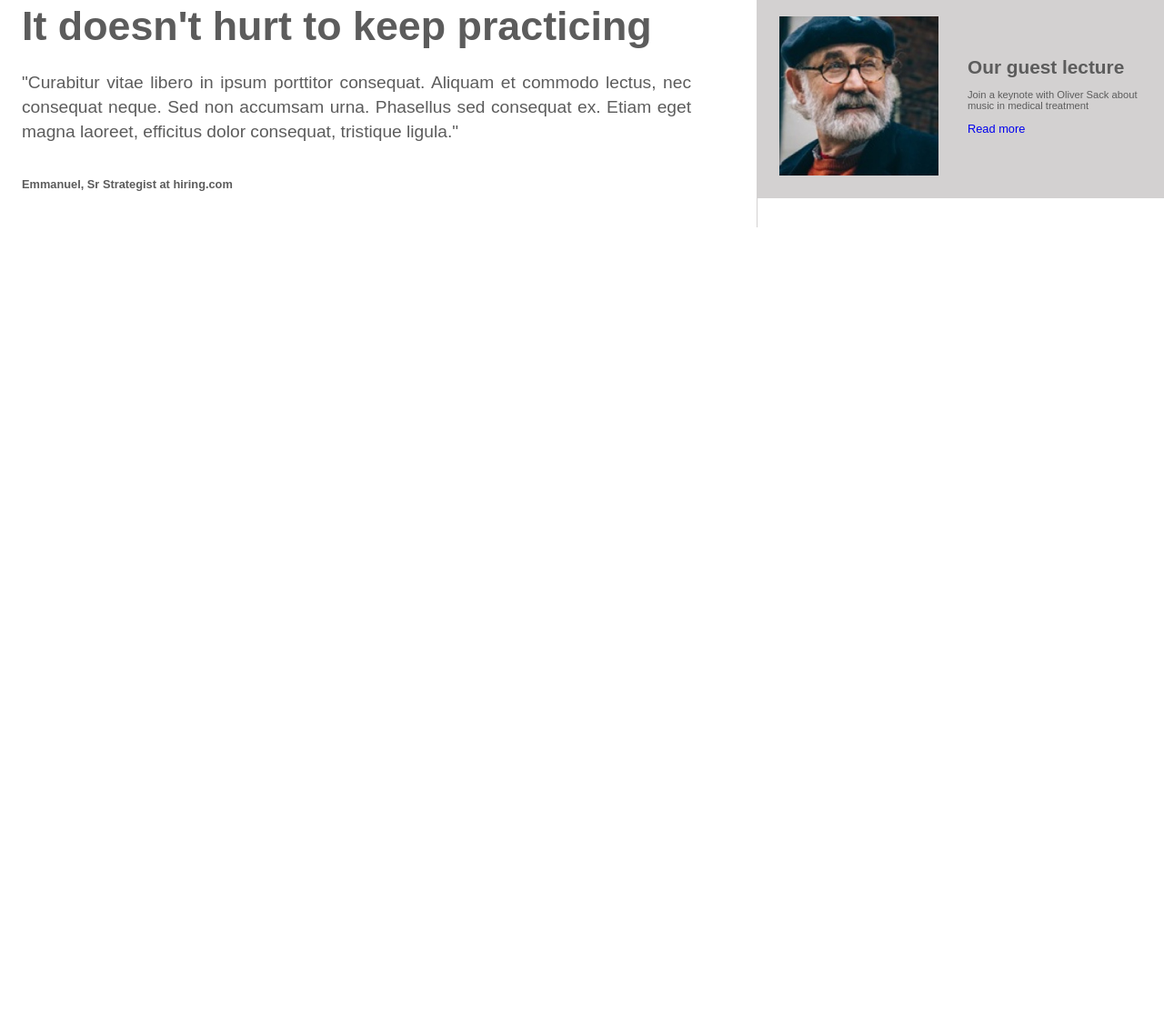
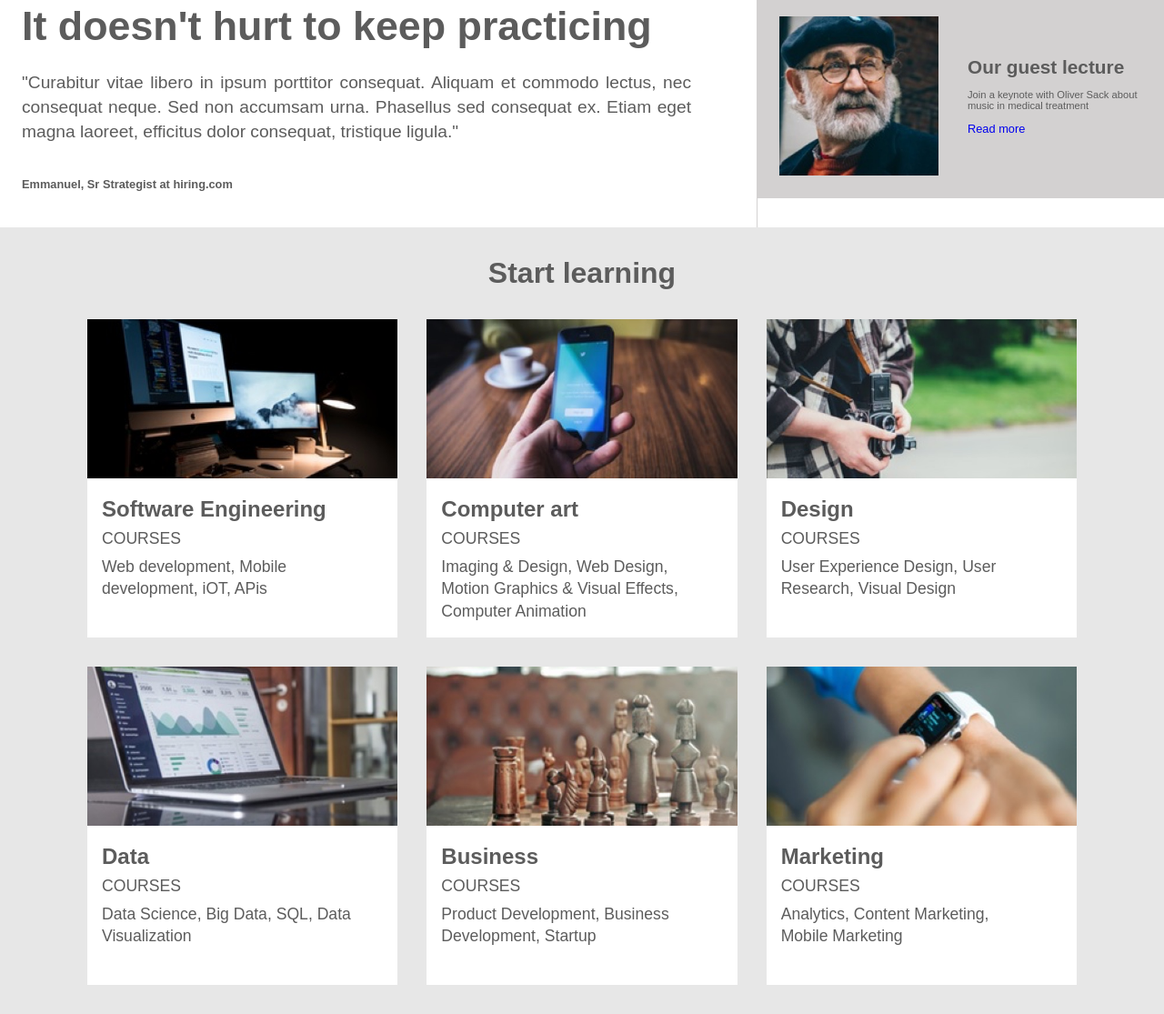
Before and after one commit to christian99-nsue/colmar-academy, a plain HTML site: page index.html in a window 1280 px wide. Shown: the part 1005-2120 px from the top of the page at 91% size. Before the commit the page ends 1309 px from the top, so only its background shows below. Drawn offline with Linux system fonts and the light colour scheme.

Commit message:
Third section complete

```diff
--- a/index.html
+++ b/index.html
@@ -52,32 +52,45 @@
             </div>
         </section>
         <section class="third">
+            <h1>Start learning</h1>
             <div>
                 <div>
-                    <img src="" alt="">
-                    <h2></h2>
-                    <p></p>
+                    <img src="resources/images/course-software.jpg" alt="">
+                    <h2>Software Engineering</h2>
+                    <span>courses</span>
+                    <p>Web development, Mobile <br> development, iOT, APis</p>
                 </div>
                 <div>
-                    <img src="" alt="">
-                    <h2></h2>
-                    <p></p>
+                    <img src="resources/images/course-computer-art.jpg" alt="">
+                    <h2>Computer art</h2>
+                    <span>courses</span>
+                    <p>Imaging & Design, Web Design,<br> Motion Graphics & Visual Effects,<br> Computer Animation</p>
                 </div>
                 <div>
-                    <img src="" alt="">
-                    <h2></h2>
-                    <p></p>
+                    <img src="resources/images/course-design.jpg" alt="">
+                    <h2>Design</h2>
+                    <span>courses</span>
+                    <p>User Experience Design, User <br> Research, Visual Design</p>
                 </div>
             </div>
             <div>
                 <div>
-
+                    <img src="resources/images/course-data.jpg" alt="">
+                    <h2>Data</h2>
+                    <span>courses</span>
+                    <p> Data Science, Big Data, SQL, Data <br> Visualization</P>
                 </div>
                 <div>
-
+                    <img src="resources/images/course-business.jpg" alt="">
+                    <h2>Business</h2>
+                    <span>courses</span>
+                    <p>Product Development, Business <br> Development, Startup</p>
                 </div>
                 <div>
-
+                    <img src="resources/images/course-marketing.jpg" alt="">
+                    <h2>Marketing</h2>
+                    <span>courses</span>
+                    <p>Analytics, Content Marketing, <br> Mobile Marketing</p>
                 </div>
             </div>
 
--- a/resources/css/style.css
+++ b/resources/css/style.css
@@ -173,3 +173,51 @@ nav ul li a{
 .lecture div:nth-child(3){
     background-color: rgb(211, 209, 209);
 }
+.third{
+    background-color: rgb(231, 231, 231);
+    padding-top: 2rem;
+    padding-left: 5rem;
+    padding-right: 5rem;
+}
+.third h1{
+    font-size: 2rem;
+    margin-bottom: 2rem;
+    text-align: center;
+    color: rgb(92, 92, 92);
+}
+.third div{
+    display: flex;
+}
+.third div div{
+    margin-left: 1rem;
+    margin-right: 1rem;
+    display: block;
+    flex: 30%;
+    background-color: white;
+    height: 350px;
+    margin-bottom: 2rem;
+}
+.third div div img{
+    width: 100%;
+    height: auto;
+    margin-bottom: 1rem;
+}
+.third div div h2{
+    margin-left: 1rem;
+    font-size: 1.5rem;
+    color: rgb(92, 92, 92);
+    margin-bottom: .5rem;
+}
+.third div div span{
+    text-transform: uppercase;
+    font-size: 1.1rem;
+    color: rgb(92, 92, 92);
+    margin-left: 1rem;
+}
+.third div div p{
+    margin-top: .5rem;
+    font-size: 1.1rem;
+    color: rgb(92, 92, 92);
+    margin-left: 1rem;
+    line-height: 1.4;
+}
```
